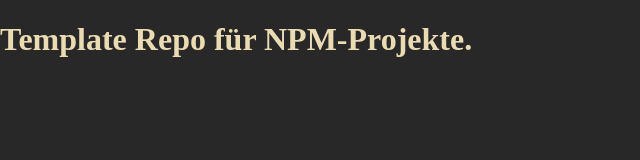
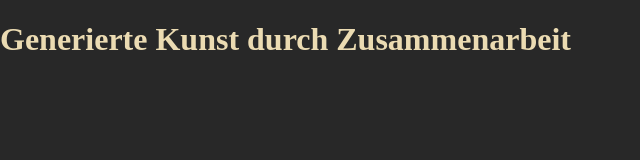
Before and after one commit to gymmu/07-generative-art, a website built with Vite: page index.html in a window 1280 px wide. Shown: the whole page, without its empty margins (0-640 px from the left). Built offline with nearby package versions, Linux system fonts and the light colour scheme.

Commit message:
Rename everything.

```diff
--- a/index.html
+++ b/index.html
@@ -5,7 +5,7 @@
     <meta name="viewport" content="width=device-width, initial-scale=1.0" />
 
     <!-- TODO: Change Title -->
-    <title>NPM Template Project</title>
+    <title>Generative Art</title>
 
     <link rel="icon" href="./favicon.ico" type="image/x-icon" />
     <link rel="stylesheet" href="./css/style.css" />
@@ -14,7 +14,7 @@
   <body class="dark-mode">
     <main>
       <!-- TODO: Change title and page content. -->
-      <h1>Template Repo für NPM-Projekte.</h1>
+      <h1>Generierte Kunst durch Zusammenarbeit</h1>
     </main>
   </body>
 </html>
--- a/package.json
+++ b/package.json
@@ -1,7 +1,7 @@
 {
   "author": "Cedric Geissmann",
   "name": "template-npm",
-  "homepage": "https://cedricgeissmann.github.io/template-npm/",
+  "homepage": "https://gymmu.github.io/07-generative-art/",
   "private": true,
   "version": "0.0.0",
   "type": "module",
--- a/vite.config.js
+++ b/vite.config.js
@@ -16,5 +16,5 @@
     outDir: "docs",
   },
   // Change this to your repo name
-  base: "/template-npm/",
+  base: "/07-generative-art/",
 })
```
Also changed, not shown: README.md.
